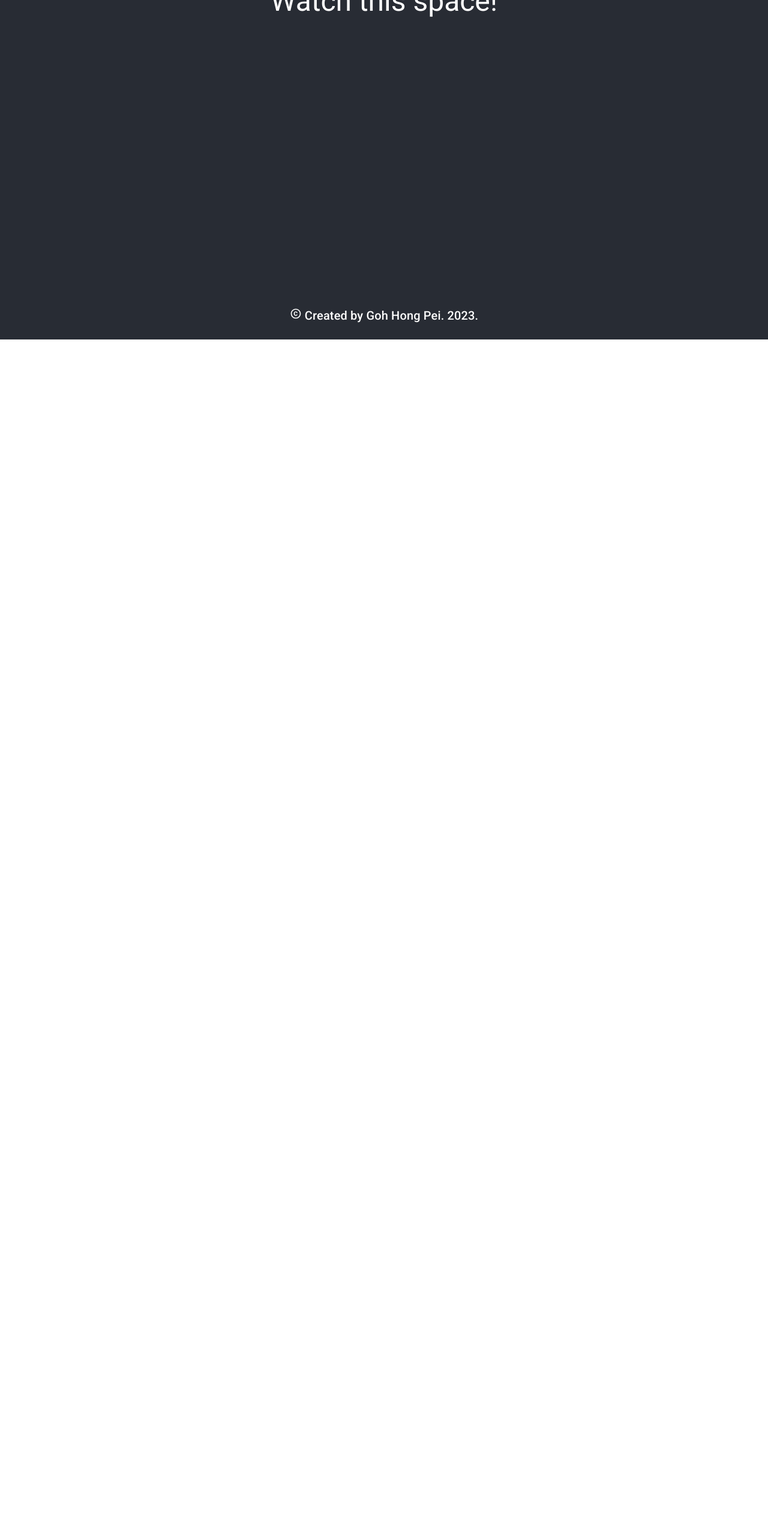
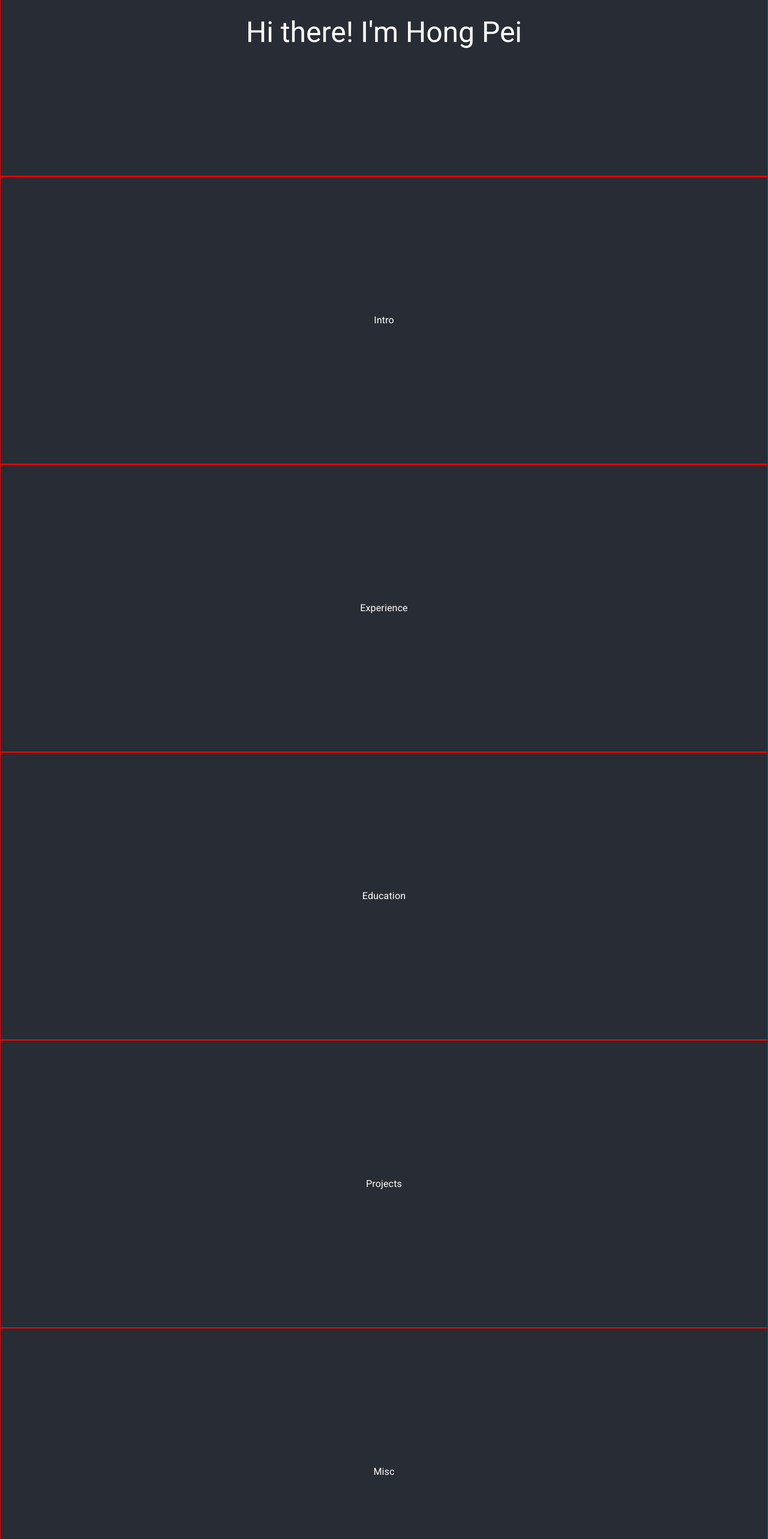
Before and after one commit to hongpeigoh/hongpeigoh.github.io, a React (Create React App) app in the folder ui/: page / in a window 1280 px wide. Shown: the part 234-2800 px from the top of the page at 60% size. Before the commit the page ends 800 px from the top, so only its background shows below. Built offline with nearby package versions, Linux system fonts and the light colour scheme.

Commit message:
Add resume

```diff
--- a/ui/package.json
+++ b/ui/package.json
@@ -6,6 +6,7 @@
   "dependencies": {
     "@emotion/react": "^11.10.6",
     "@emotion/styled": "^11.10.6",
+    "@fontsource/roboto": "^4.5.8",
     "@mui/icons-material": "^5.11.11",
     "@mui/material": "^5.11.11",
     "@testing-library/jest-dom": "^5.16.5",
--- a/ui/public/index.html
+++ b/ui/public/index.html
@@ -14,6 +14,7 @@
     <link rel="apple-touch-icon" href="%PUBLIC_URL%/logo192.png" />
     <link rel="manifest" href="%PUBLIC_URL%/manifest.json" />
     <title>Hong Pei's Website</title>
+    <meta name="Description" content="Welcome to Hong Pei's website!" />
 
     <!-- Start Single Page Apps for GitHub Pages -->
     <script type="text/javascript">
--- a/ui/src/components/Home/Home.tsx
+++ b/ui/src/components/Home/Home.tsx
@@ -1,7 +1,34 @@
-import { Typography } from "@mui/material";
+import { Box, Container, Typography } from "@mui/material";
+import {
+  bannerBoxStyle,
+  educationBoxStyle,
+  experienceBoxStyle,
+  introBoxStyle,
+  miscBoxStyle,
+  projectsBoxStyle,
+} from "../../styles/Home";
 
 export const Home = () => (
-  <Typography sx={{ pt: 20 }} variant="h3">
-    Watch this space!
-  </Typography>
+  <>
+    <Box sx={bannerBoxStyle}>
+      <Container>
+        <Typography variant="h3">Hi there! I'm Hong Pei</Typography>
+      </Container>
+    </Box>
+    <Box sx={introBoxStyle}>
+      <Container>Intro</Container>
+    </Box>
+    <Box sx={experienceBoxStyle}>
+      <Container>Experience</Container>
+    </Box>
+    <Box sx={educationBoxStyle}>
+      <Container>Education</Container>
+    </Box>
+    <Box sx={projectsBoxStyle}>
+      <Container>Projects</Container>
+    </Box>
+    <Box sx={miscBoxStyle}>
+      <Container>Misc</Container>
+    </Box>
+  </>
 );
--- a/ui/src/components/Layout/Footer.tsx
+++ b/ui/src/components/Layout/Footer.tsx
@@ -5,7 +5,7 @@ import { footerStyle } from "../../styles/Layout";
 export const Footer = () => (
   <Box component="footer" sx={footerStyle}>
     <Container maxWidth="sm">
-      <Typography variant="h6">
+      <Typography variant="subtitle1">
         <Copyright fontSize="small" /> Created by Goh Hong Pei. 2023.
       </Typography>
     </Container>
--- a/ui/src/index.tsx
+++ b/ui/src/index.tsx
@@ -5,6 +5,10 @@ import App from './App';
 import reportWebVitals from './reportWebVitals';
 
 import { CssBaseline } from '@mui/material';
+import '@fontsource/roboto/300.css';
+import '@fontsource/roboto/400.css';
+import '@fontsource/roboto/500.css';
+import '@fontsource/roboto/700.css';
 
 const root = ReactDOM.createRoot(
   document.getElementById('root') as HTMLElement
--- /dev/null
+++ b/ui/src/styles/Home.tsx
@@ -0,0 +1,27 @@
+export const baseBoxStyle = {
+  minHeight: "60vh",
+  width: "100%",
+  py: 6,
+  border: "solid 1px red",
+  display: "flex",
+  alignItems: "center",
+};
+
+export const bannerBoxStyle = {
+  ...baseBoxStyle,
+};
+export const introBoxStyle = {
+  ...baseBoxStyle,
+};
+export const experienceBoxStyle = {
+  ...baseBoxStyle,
+};
+export const educationBoxStyle = {
+  ...baseBoxStyle,
+};
+export const projectsBoxStyle = {
+  ...baseBoxStyle,
+};
+export const miscBoxStyle = {
+  ...baseBoxStyle,
+};
```
Also changed, not shown: 1 other file (tests, documents, lock files or other folders).
